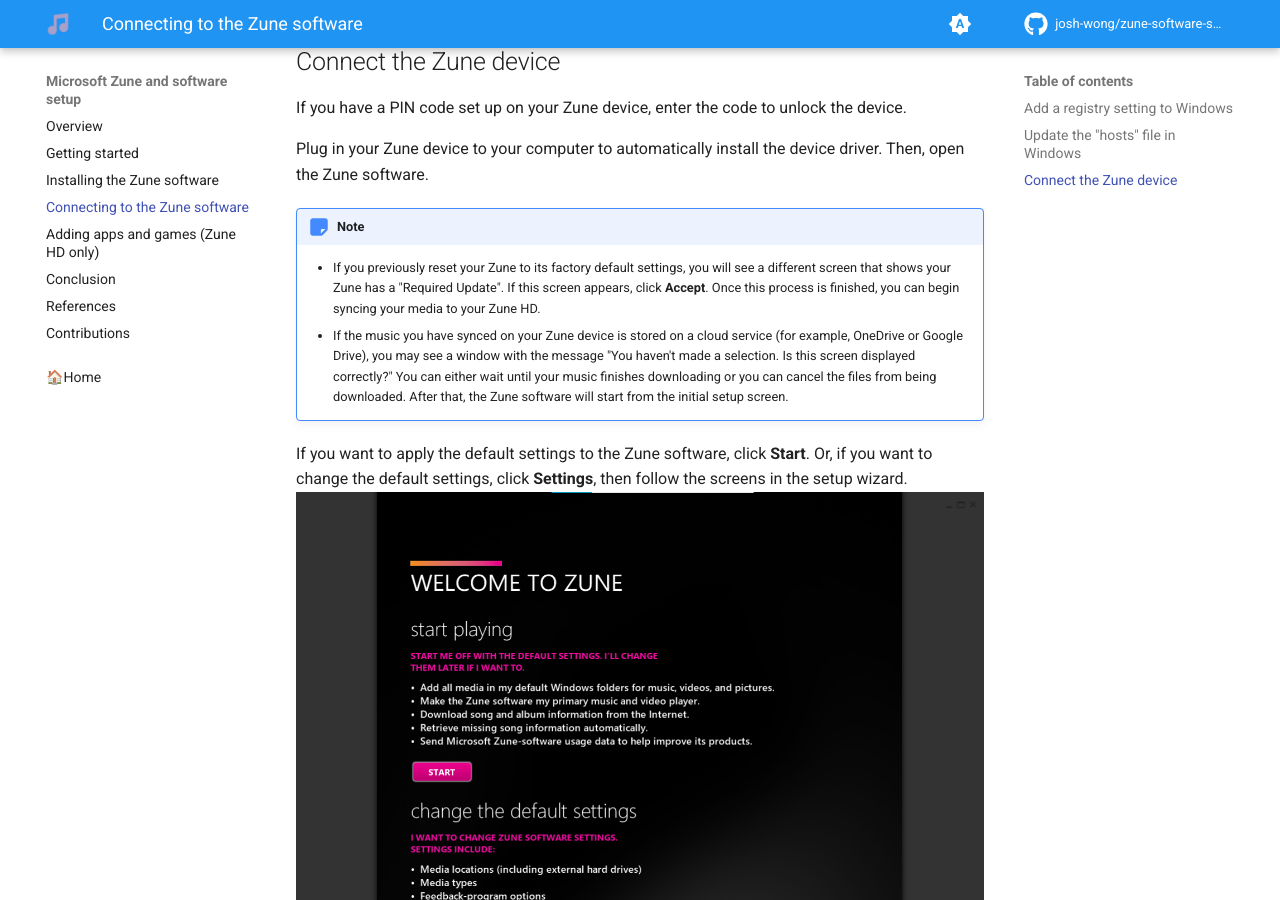
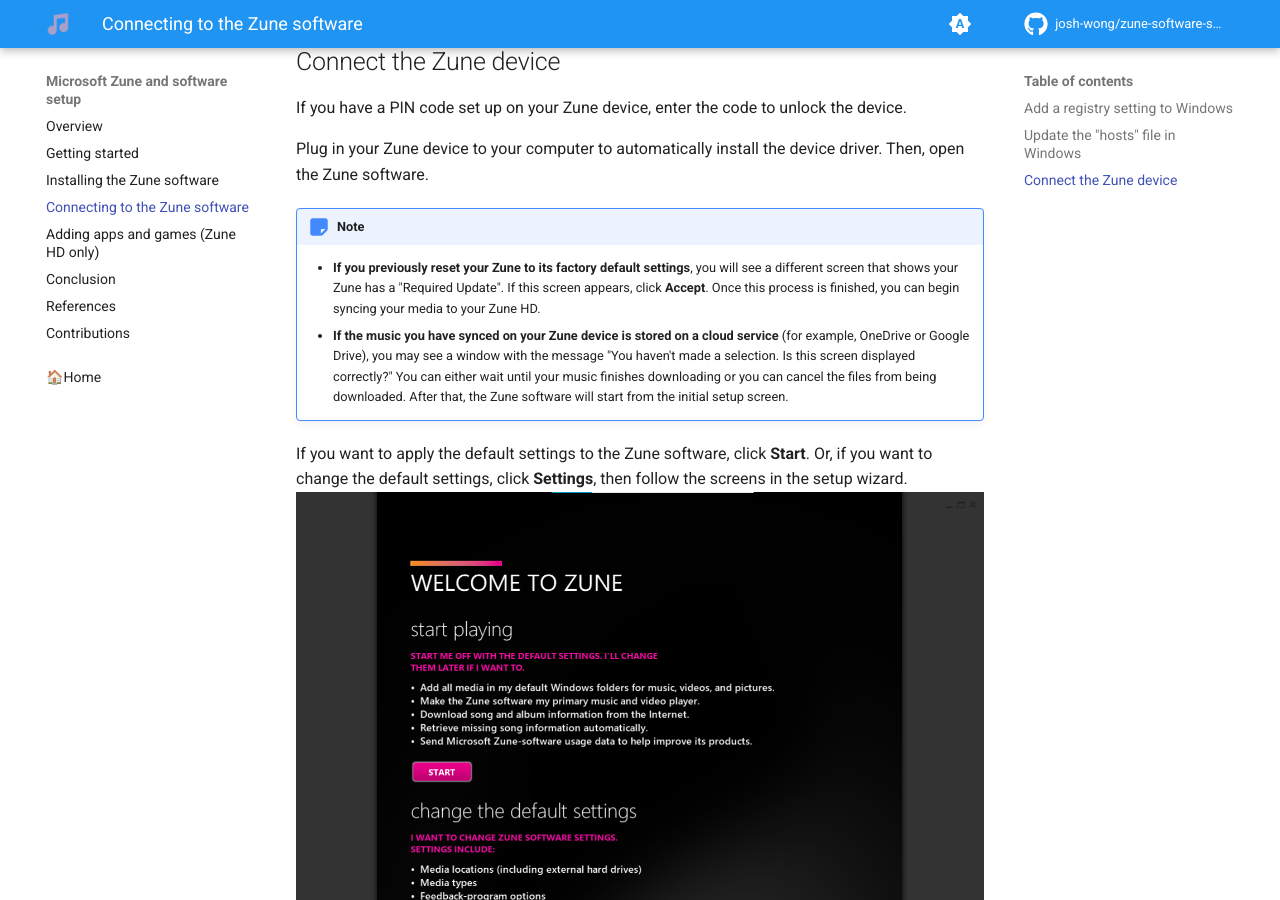
Before and after one commit to josh-wong/zune-software-setup, an MkDocs documentation site: the page built from docs/03_connecting-with-the-zune-software.md, in a window 1280 px wide and 900 px high, scrolled down 1925 px. Built offline with MkDocs 1.6.1 and Material for MkDocs 9.7.7, drawn with Linux system fonts in a browser that asks for light colours; comment, search, counter and statistics services are not loaded.

Commit message:
Format text

```diff
--- a/docs/03_connecting-with-the-zune-software.md
+++ b/docs/03_connecting-with-the-zune-software.md
@@ -55,8 +55,8 @@
 
 !!! note
 
-    - If you previously reset your Zune to its factory default settings, you will see a different screen that shows your Zune has a "Required Update". If this screen appears, click **Accept**. Once this process is finished, you can begin syncing your media to your Zune HD.
-    - If the music you have synced on your Zune device is stored on a cloud service (for example, OneDrive or Google Drive), you may see a window with the message "You haven't made a selection. Is this screen displayed correctly?" You can either wait until your music finishes downloading or you can cancel the files from being downloaded. After that, the Zune software will start from the initial setup screen.
+    - **If you previously reset your Zune to its factory default settings**, you will see a different screen that shows your Zune has a "Required Update". If this screen appears, click **Accept**. Once this process is finished, you can begin syncing your media to your Zune HD.
+    - **If the music you have synced on your Zune device is stored on a cloud service** (for example, OneDrive or Google Drive), you may see a window with the message "You haven't made a selection. Is this screen displayed correctly?" You can either wait until your music finishes downloading or you can cancel the files from being downloaded. After that, the Zune software will start from the initial setup screen.
 
 If you want to apply the default settings to the Zune software, click **Start**. Or, if you want to change the default settings, click **Settings**, then follow the screens in the setup wizard.
 ![Zune software setup screen](https://github.com/josh-wong/zune-software-setup/blob/main/docs/assets/screenshots/zune_software_setup_screen.png?raw=true)
```
